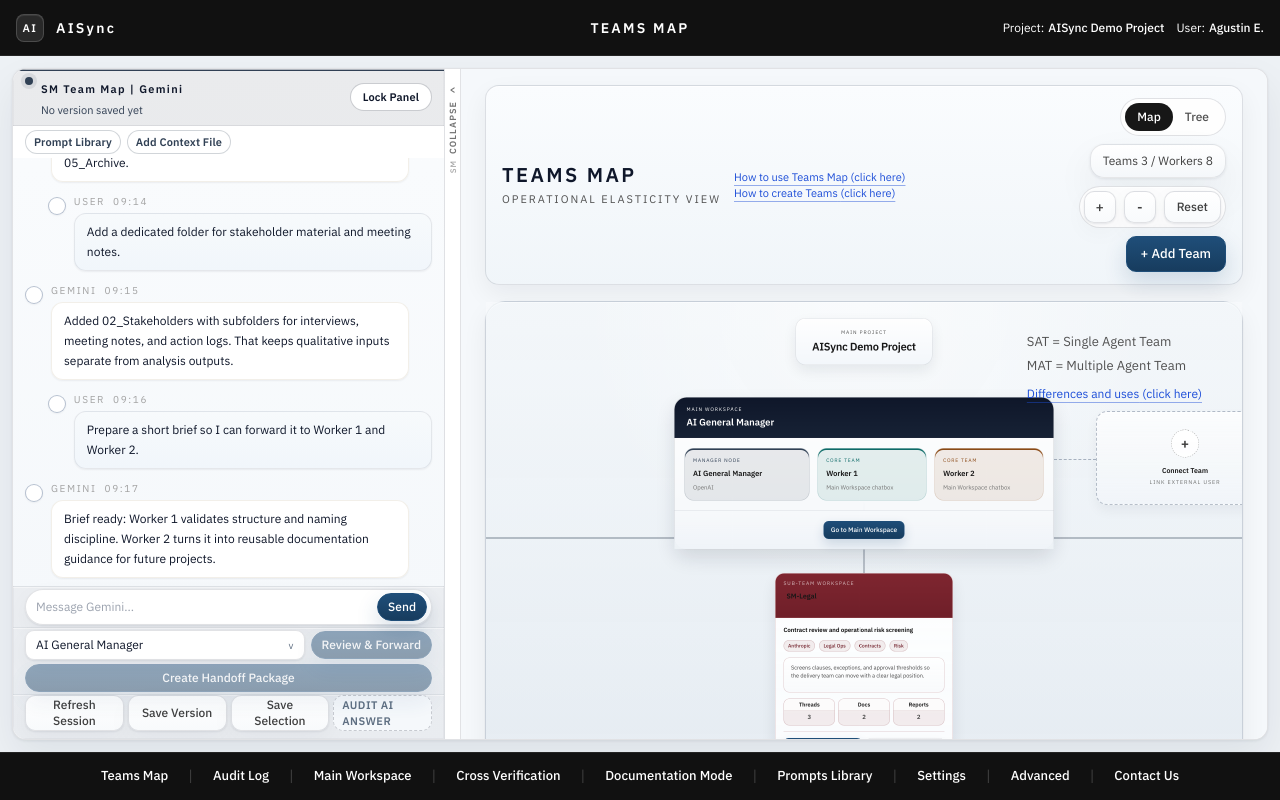
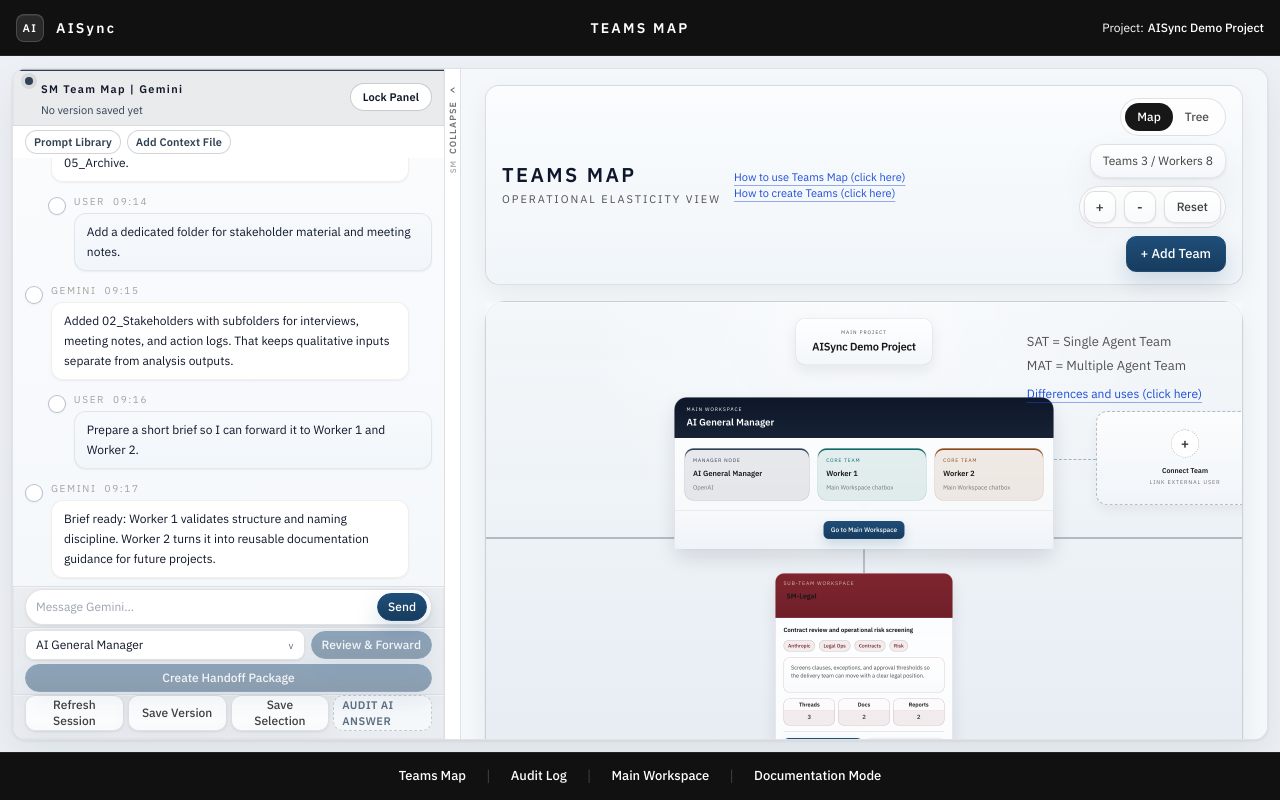
Before and after one commit to agustinestefanell/AISYNC-DEMO-MVP, a React (Vite) app: page / in a window 1280 px wide. Built offline with nearby package versions, Linux system fonts and the light colour scheme.

Commit message:
OE-MVP-02 simplify MVP shell navigation

```diff
--- a/src/components/BottomNav.tsx
+++ b/src/components/BottomNav.tsx
@@ -16,23 +16,7 @@ const PAGE_ITEMS: NavItem[] = [
   { key: 'D', label: 'Teams Map', shortLabel: 'Teams', page: 'D' },
   { key: 'C', label: 'Audit Log', shortLabel: 'Log', page: 'C' },
   { key: 'A', label: 'Main Workspace', shortLabel: 'Main', page: 'A' },
-  {
-    key: 'cross_verification',
-    label: 'Cross Verification',
-    shortLabel: 'Cross',
-    page: 'G',
-    workspace: {
-      teamId: CROSS_VERIFICATION_TEAM_ID,
-      label: 'Cross Verification',
-      color: getTeamTheme(CROSS_VERIFICATION_TEAM_ID).ribbon,
-      nodeId: `${CROSS_VERIFICATION_TEAM_ID}_sm`,
-      nodeType: 'senior_manager',
-      rootNodeId: `${CROSS_VERIFICATION_TEAM_ID}_sm`,
-      focusNodeId: `${CROSS_VERIFICATION_TEAM_ID}_sm`,
-    },
-  },
   { key: 'B', label: 'Documentation Mode', shortLabel: 'Docs', page: 'B' },
-  { key: 'E', label: 'Prompts Library', shortLabel: 'Prompts', page: 'E' },
 ];
 
 const SETTINGS_ITEMS = ['Project Settings', 'Agent Labels', 'Theme Preset'];
@@ -287,113 +271,10 @@ export function BottomNav() {
           <span className={separatorClassName}>|</span>
 
           <NavButton
-            label="Cross Verification"
-            active={isCrossVerificationActive}
-            href={buildPageHref('G')}
-            onNavigate={navigateToCrossVerification}
-            subdued={isPreviewEntryPoint}
-          />
-
-          <span className={separatorClassName}>|</span>
-
-          <NavButton
             label="Documentation Mode"
             active={state.currentPage === 'B'}
             href={buildPageHref('B')}
             onNavigate={() => navigateToPage('B')}
-            subdued={isPreviewEntryPoint}
-          />
-
-          <span className={separatorClassName}>|</span>
-
-          <NavButton
-            label="Prompts Library"
-            active={state.currentPage === 'E'}
-            href={buildPageHref('E')}
-            onNavigate={() => navigateToPage('E')}
-            subdued={isPreviewEntryPoint}
-          />
-
-          {secondaryWorkspaceNavItem && (
-            <>
-              <span className={separatorClassName}>|</span>
-              <NavButton
-                label="Secondary Workspace"
-                active={state.currentPage === 'F' && !isCrossVerificationActive}
-                href={buildPageHref('F')}
-                onNavigate={() => navigateToPage('F')}
-                subdued={isPreviewEntryPoint}
-              />
-            </>
-          )}
-
-          <span className={separatorClassName}>|</span>
-
-          <div className="relative">
-            <button
-              className={`ui-nav-button transition-colors ${
-                isPreviewEntryPoint ? 'text-slate-500 hover:text-slate-800' : 'text-white/78 hover:text-white'
-              }`}
-              onClick={() => {
-                setShowSettings((value) => !value);
-                setShowAdvanced(false);
-                setShowMobileMenu(false);
-              }}
-            >
-              Settings
-            </button>
-            {showSettings && (
-              <div className="ui-popover absolute bottom-12 left-1/2 min-w-44 -translate-x-1/2 py-1">
-                {SETTINGS_ITEMS.map((item) => (
-                  <button
-                    key={item}
-                    className="block w-full px-4 py-2 text-left text-xs text-white/86 transition-colors hover:bg-white/8"
-                    onClick={closeMenus}
-                  >
-                    {item}
-                  </button>
-                ))}
-              </div>
-            )}
-          </div>
-
-          <span className={separatorClassName}>|</span>
-
-          <div className="relative">
-            <button
-              className={`ui-nav-button transition-colors ${
-                isPreviewEntryPoint ? 'text-slate-500 hover:text-slate-800' : 'text-white/78 hover:text-white'
-              }`}
-              onClick={() => {
-                setShowAdvanced((value) => !value);
-                setShowSettings(false);
-                setShowMobileMenu(false);
-              }}
-            >
-              Advanced
-            </button>
-            {showAdvanced && (
-              <div className="ui-popover absolute bottom-12 right-0 min-w-48 py-1">
-                {ADVANCED_ITEMS.map((item) => (
-                  <button
-                    key={item.label}
-                    className="block w-full px-4 py-2 text-left text-xs text-white/65 transition-colors hover:bg-white/8"
-                    onClick={() => (item.page ? navigateToPage(item.page) : closeMenus())}
-                  >
-                    {item.label}
-                  </button>
-                ))}
-              </div>
-            )}
-          </div>
-
-          <span className={separatorClassName}>|</span>
-
-          <NavButton
-            label="Contact Us"
-            active={state.currentPage === 'I'}
-            href={buildPageHref('I')}
-            onNavigate={() => navigateToPage('I')}
             subdued={isPreviewEntryPoint}
           />
         </div>
--- a/src/components/TopBar.tsx
+++ b/src/components/TopBar.tsx
@@ -80,16 +80,6 @@ export function TopBar() {
                 {state.projectName}
               </span>
             </div>
-            <button
-              className="min-w-0 rounded-[8px] text-right outline-none transition-opacity hover:opacity-90 focus-visible:ring-2 focus-visible:ring-white/55 focus-visible:ring-offset-2 focus-visible:ring-offset-black"
-              onClick={() => dispatch({ type: 'SET_PAGE', page: 'J' })}
-              title="Open chat-first preview"
-            >
-              <span className="mr-1 text-white/58">User:</span>
-              <span className="inline-block max-w-[124px] truncate align-bottom font-medium text-white sm:max-w-[170px]">
-                {state.userName}
-              </span>
-            </button>
           </div>
         </div>
       </header>
```
